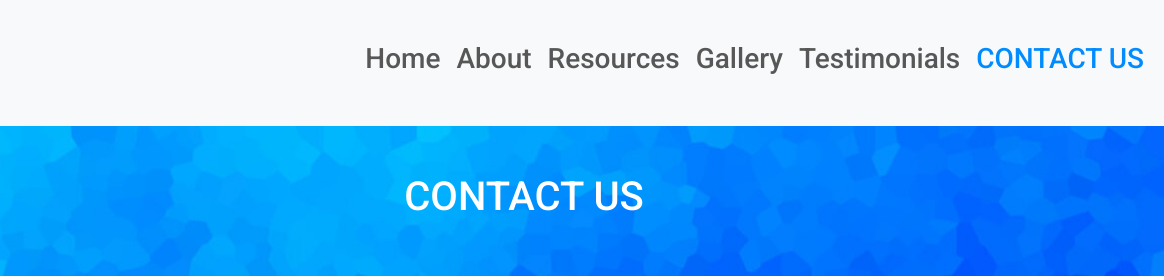
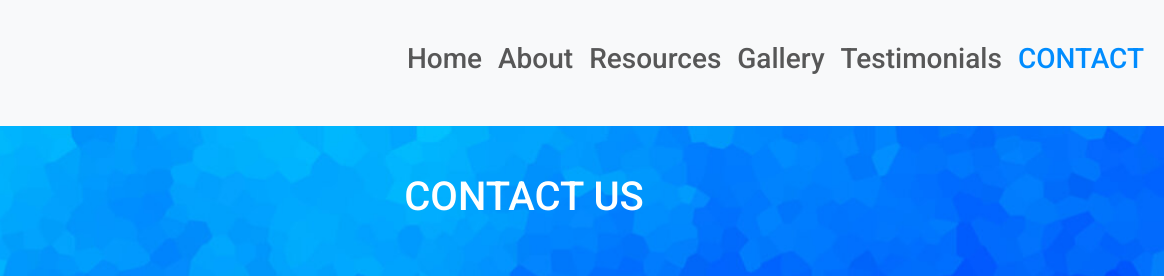
Before and after one commit to cfimission/Cfimission, a plain HTML site: page Contact.html in a window 1280 px wide. Shown: the top 280 px of the page, 116-1280 px from the left. Drawn offline with nearby package versions, Linux system fonts and the light colour scheme.

Commit message:
first commit

```diff
--- a/Contact.html
+++ b/Contact.html
@@ -50,7 +50,7 @@
             <li class="nav-item">
               <a class="nav-link active" href="./Contact.html">
                 <h3>
-                  CONTACT US
+                  CONTACT
                 </h3>
               </a>
             </li>
```
